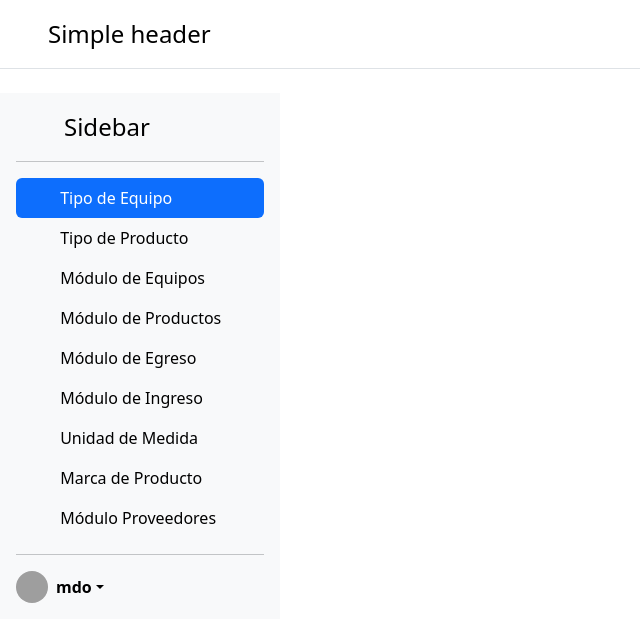
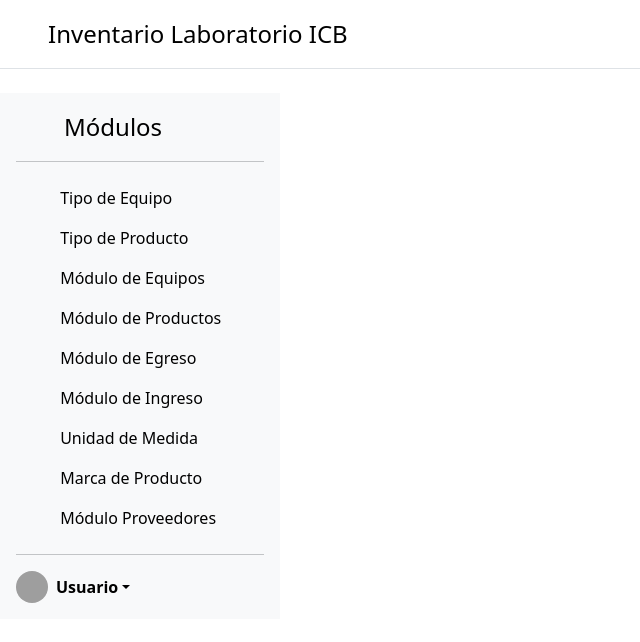
Before and after one commit to DiegoNunezG/Inventario_Laboratorio_ICB, a Django app: page / in a window 1280 px wide. Shown: the top 642 px of the page, without its empty margins (0-640 px from the left). Run offline with Django 5.2, Linux system fonts and the light colour scheme; some libraries are stand-ins or nearby versions; grey boxes are pictures that could not be loaded.

Commit message:
primera versión del sidebar

```diff
--- a/AppInventario/templates/AppInventario/base.html
+++ b/AppInventario/templates/AppInventario/base.html
@@ -7,6 +7,16 @@
     <title>Inventario</title>
     {% load bootstrap5 %}
     {% bootstrap_css %}
+
+    <style>
+        .disabled-link {
+            pointer-events: none;  /* Evita clics */
+            cursor: not-allowed;   /* Cambia el cursor para indicar que está desactivado */
+            color: #6c757d;        /* Cambia el color para parecer desactivado */
+            text-decoration: none; /* Elimina la subrayado */
+        }
+    </style>
+
 </head>
 
 <body>
@@ -16,7 +26,7 @@
                 <header class="d-flex flex-wrap justify-content-center py-3 mb-4 border-bottom">
                   <a href="/" class="d-flex align-items-center mb-3 mb-md-0 me-md-auto link-body-emphasis text-decoration-none">
                     <svg class="bi me-2" width="40" height="32"><use xlink:href="#bootstrap"></use></svg>
-                    <span class="fs-4">Simple header</span>
+                    <span class="fs-4">Inventario Laboratorio ICB</span>
                   </a>
 
                 </header>
@@ -27,60 +37,60 @@
                 <div class="d-flex flex-column flex-shrink-0 p-3 bg-body-tertiary h-100" style="width: 280px;">
                     <a href="/" class="d-flex align-items-center mb-3 mb-md-0 me-md-auto link-body-emphasis text-decoration-none">
                         <svg class="bi pe-none me-2" width="40" height="32"><use xlink:href="#bootstrap"></use></svg>
-                        <span class="fs-4">Sidebar</span>
+                        <span class="fs-4">Módulos</span>
                     </a>
                     <hr>
                     <ul class="nav nav-pills flex-column mb-auto">
                         <li class="nav-item">
-                            <a href="#" class="nav-link active" aria-current="page">
+                            <a href="#" class="nav-link link-body-emphasis disabled-link" aria-current="page">
                                 <svg class="bi pe-none me-2" width="16" height="16"><use xlink:href="#home"></use></svg>
                                 Tipo de Equipo
                             </a>
                         </li>
                         <li>
-                            <a href="{% url 'tipo_de_producto' %}" class="nav-link link-body-emphasis">
+                            <a href="#" class="nav-link link-body-emphasis disabled-link">
                                 <svg class="bi pe-none me-2" width="16" height="16"><use xlink:href="#speedometer2"></use></svg>
                                 Tipo de Producto
                             </a>
                         </li>
                         <li>
-                            <a href="#" class="nav-link link-body-emphasis">
+                            <a href="#" class="nav-link link-body-emphasis disabled-link">
                                 <svg class="bi pe-none me-2" width="16" height="16"><use xlink:href="#table"></use></svg>
                                 Módulo de Equipos
                             </a>
                         </li>
                         <li>
-                            <a href="#" class="nav-link link-body-emphasis">
+                            <a href="#" class="nav-link link-body-emphasis disabled-link">
                                 <svg class="bi pe-none me-2" width="16" height="16"><use xlink:href="#grid"></use></svg>
                                 Módulo de Productos
                             </a>
                         </li>
                         <li>
-                            <a href="#" class="nav-link link-body-emphasis">
+                            <a href="#" class="nav-link link-body-emphasis disabled-link">
                                 <svg class="bi pe-none me-2" width="16" height="16"><use xlink:href="#people-circle"></use></svg>
                                 Módulo de Egreso
                             </a>
                         </li>
                         <li>
-                            <a href="#" class="nav-link link-body-emphasis">
+                            <a href="#" class="nav-link link-body-emphasis disabled-link">
                                 <svg class="bi pe-none me-2" width="16" height="16"><use xlink:href="#people-circle"></use></svg>
                                 Módulo de Ingreso
                             </a>
                         </li>
                         <li>
-                            <a href="#" class="nav-link link-body-emphasis">
+                            <a href="#" class="nav-link link-body-emphasis disabled-link">
                                 <svg class="bi pe-none me-2" width="16" height="16"><use xlink:href="#people-circle"></use></svg>
                                 Unidad de Medida
                             </a>
                         </li>
                         <li>
-                            <a href="#" class="nav-link link-body-emphasis">
+                            <a href="#" class="nav-link link-body-emphasis disabled-link">
                                 <svg class="bi pe-none me-2" width="16" height="16"><use xlink:href="#people-circle"></use></svg>
                                 Marca de Producto
                             </a>
                         </li>
                         <li>
-                            <a href="#" class="nav-link link-body-emphasis">
+                            <a href="#" class="nav-link link-body-emphasis disabled-link">
                                 <svg class="bi pe-none me-2" width="16" height="16"><use xlink:href="#people-circle"></use></svg>
                                 Módulo Proveedores
                             </a>
@@ -90,11 +100,11 @@
                     <div class="dropdown">
                         <a href="#" class="d-flex align-items-center link-body-emphasis text-decoration-none dropdown-toggle" data-bs-toggle="dropdown" aria-expanded="false">
                             <img src="https://cdn-icons-png.flaticon.com/512/9187/9187604.png" alt="" width="32" height="32" class="rounded-circle me-2">
-                            <strong>mdo</strong>
+                            <strong>Usuario</strong>
                         </a>
                         <ul class="dropdown-menu text-small shadow">
-                            <li><a class="dropdown-item" href="#">Perfil</a></li>
-                            <li><hr class="dropdown-divider"></li>
+                            {% comment %} <li><a class="dropdown-item" href="#">Perfil</a></li>
+                            <li><hr class="dropdown-divider"></li> {% endcomment %}
                             <li><a class="dropdown-item" href="#">Cerrar sesión</a></li>
                         </ul>
                     </div>
--- a/AppInventario/views.py
+++ b/AppInventario/views.py
@@ -3,6 +3,3 @@ from django.shortcuts import render
 # Create your views here.
 def index(request):
     return render(request, "AppInventario/base.html")
-
-def tipo_de_producto(request):
-    return render(request, 'AppInventario/tipo_de_producto.html')
--- a/Gestion_Inventario/urls.py
+++ b/Gestion_Inventario/urls.py
@@ -16,10 +16,9 @@ Including another URLconf
 """
 from django.contrib import admin
 from django.urls import path
-from AppInventario.views import index, tipo_de_producto
+from AppInventario.views import index
 
 urlpatterns = [
     path('admin/', admin.site.urls),
     path('', index),
-    path('tipo-de-producto/', tipo_de_producto, name="tipo_de_producto"),
 ]
```
Also changed, not shown: AppInventario/templates/AppInventario/tipo_de_producto.html (deleted, +0 -8 lines).
